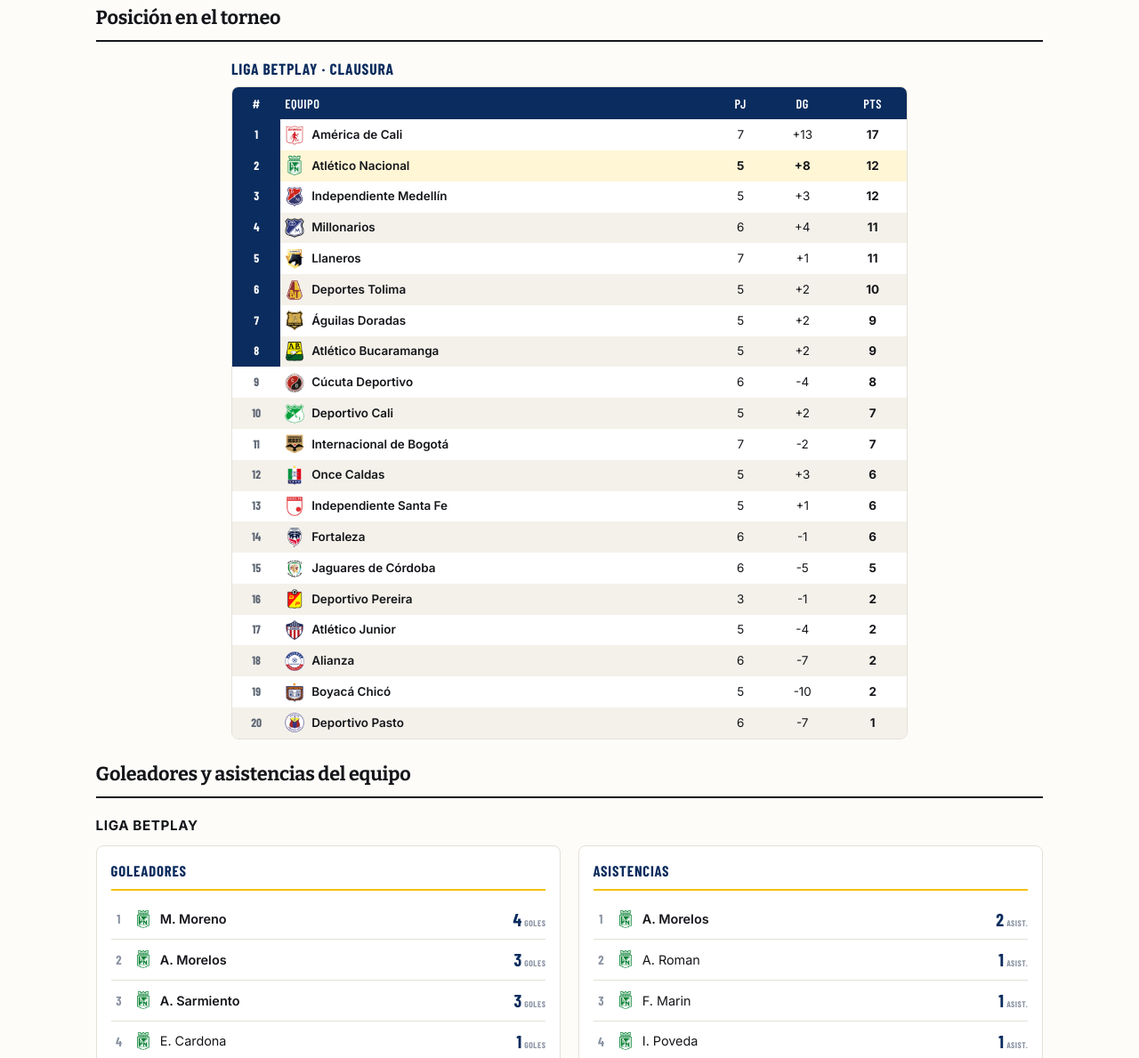
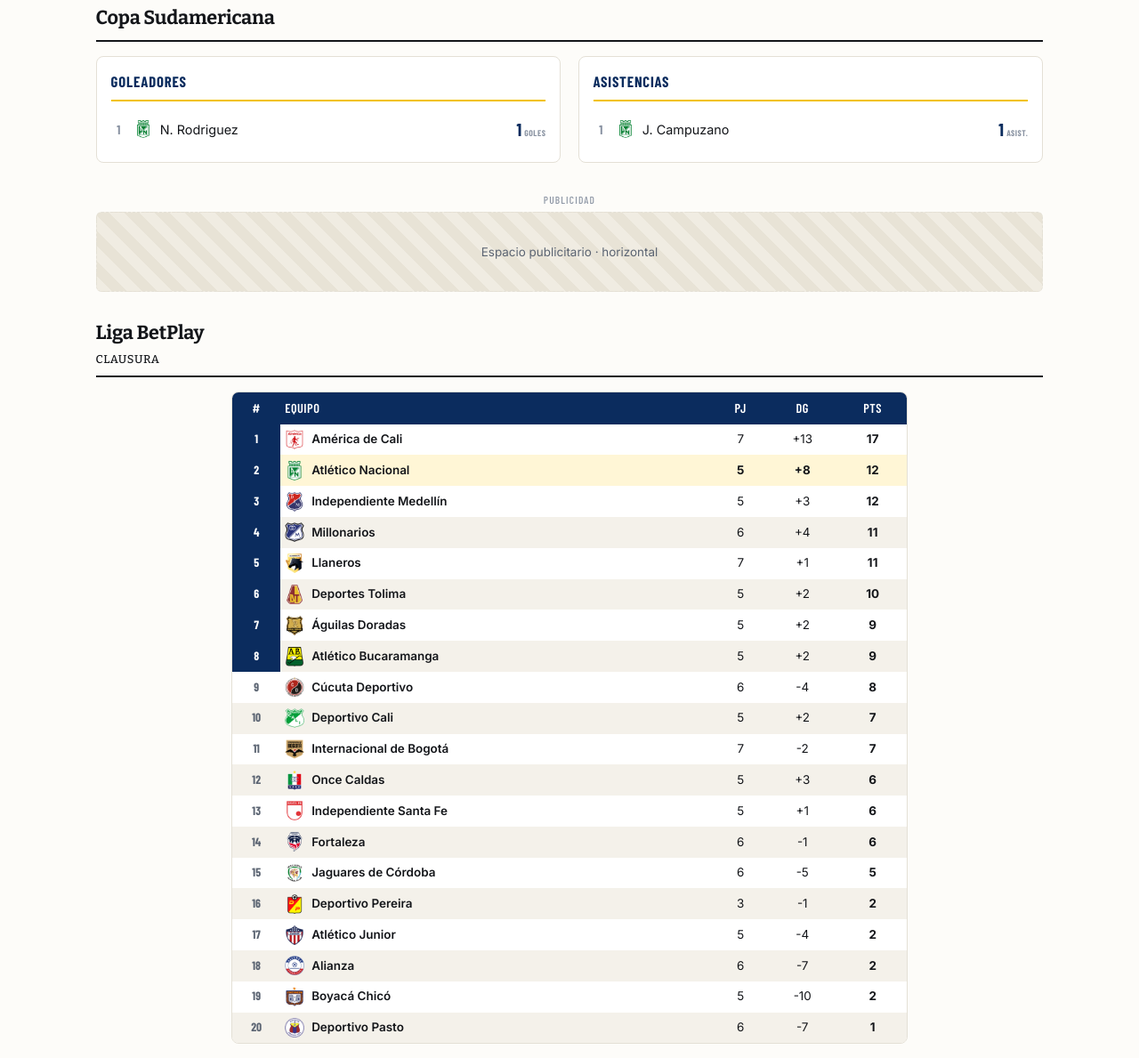
Before and after one commit to zibastian/futbol-colombiano, an Astro site: page /equipos/atletico-nacional in a window 1280 px wide. Shown: the part 570-1759 px from the top of the page at 89% size. Built offline with nearby package versions, Linux system fonts and the light colour scheme; Astro itself is replaced by a stand-in of ours.

Commit message:
Ficha de equipo: un bloque por torneo, con tabla y goleadores
Orden: Libertadores, Sudamericana, su liga, Copa BetPlay. Es el orden en que le
importan al hincha, no el alfabetico ni el de la configuracion.

Cada bloque muestra la tabla donde esta SU equipo -la vigente si aparece ahi, si
no el grupo o la fase donde si aparece- y debajo sus goleadores y asistentes.
Los goles no se suman entre torneos: 5 en Sudamericana y 2 en la Liga no son 7
de nada.

La pauta va ENTRE torneos y no despues del ultimo: pegada al pie rinde peor y el
pie ya tiene la suya.

Verificado contra los datos: Medellin muestra los cuatro torneos, Yumbo dos, y
Nacional aparece en Sudamericana con goleadores pero sin tabla, que es correcto
porque ahi no le corresponde ninguna.

```diff
--- a/src/pages/equipos/[equipo].astro
+++ b/src/pages/equipos/[equipo].astro
@@ -35,10 +35,14 @@ const notas = (await getCollection('noticias', ({ data }) => !data.draft))
 // leía solo los datos de ejemplo: un club recién ascendido —o uno nuevo, como
 // Independiente Yumbo— aparecía con números inventados aunque la sección de su
 // torneo ya mostrara los reales.
-const suTorneo = TORNEOS.find(
-  (t) => t.slug === (equipo.division === 'A' ? 'liga-betplay' : 'torneo-betplay')
-);
-const datos = suTorneo ? await datosDe(suTorneo.slug, suTorneo.ligaId, suTorneo.season) : null;
+// UN BLOQUE POR TORNEO, en el orden en que le importan al hincha: primero lo
+// internacional, después su liga, y la copa doméstica al final. Cada bloque
+// lleva la tabla donde está el equipo y debajo sus goleadores.
+//
+// Los goles NO se suman entre torneos: son certámenes distintos. Un jugador con
+// 5 en Sudamericana y 2 en la Liga no tiene 7 de nada.
+const suLiga = equipo.division === 'A' ? 'liga-betplay' : 'torneo-betplay';
+const ORDEN_TORNEOS = ['copa-libertadores', 'copa-sudamericana', suLiga, 'copa-betplay'];
 
 const aFila = (f: any) => ({
   posicion: f.posicion, equipo: f.equipo, pj: f.jugados, g: f.ganados, e: f.empatados,
@@ -48,65 +52,68 @@ const aFila = (f: any) => ({
 const estaAca = (filas: any[]) =>
   filas.some((f) => f.equipoId === equipo.apiId || buscarEquipo(f.equipo)?.slug === equipo.slug);
 
-let tabla: any[] = [];
-let tituloTabla = '';
-const grupoReal = (datos?.grupos ?? []).find((g) => g.filas.length && estaAca(g.filas));
-if (grupoReal) {
-  // Se prefiere la tabla vigente si el club también está ahí: es la que importa.
-  const vigenteSirve = datos!.tabla.length > 0 && estaAca(datos!.tabla);
-  const elegido = vigenteSirve
-    ? { nombre: datos!.tablaNombre ?? '', filas: datos!.tabla }
-    : grupoReal;
-  tabla = elegido.filas.map(aFila);
-  tituloTabla = [suTorneo?.nombre, elegido.nombre].filter(Boolean).join(' · ');
-} else if (equipo.division === 'A' && TABLA_DEMO) {
-  tabla = tablaDemo;
-  tituloTabla = 'Liga BetPlay';
-} else if (GRUPOS_DEMO) {
-  const grupo = gruposDemo.find((g) => g.filas.some((f) => buscarEquipo(f.equipo)?.slug === equipo.slug));
-  if (grupo) {
-    tabla = grupo.filas;
-    tituloTabla = `Torneo BetPlay · ${grupo.nombre}`;
-  }
-}
+const bloques = (
+  await Promise.all(
+    ORDEN_TORNEOS.map(async (slug) => {
+      const torneo = TORNEOS.find((x) => x.slug === slug);
+      if (!torneo) return null;
+      const d = await datosDe(torneo.slug, torneo.ligaId, torneo.season);
 
-// Goleadores y asistentes SOLO de este equipo
-const delEquipo = (lista: any[]) =>
-  lista.filter((f) => buscarEquipo(f.equipo)?.slug === equipo.slug);
-// Los goleadores del CLUB en TODAS las competiciones que juega, no el top 10
-// del torneo filtrado: con el top casi ningún equipo tenía a nadie y la sección
-// desaparecía. Y separados por competición, porque los goles de la Liga y los
-// de la Copa no se suman: son certámenes distintos.
-const porCompeticion = (
-  await Promise.all(
-    TORNEOS.map(async (t) => {
-      const d = await datosDe(t.slug, t.ligaId, t.season);
+      // La tabla que le sirve al hincha es donde está SU equipo. Se prefiere la
+      // vigente; si el club no está ahí —porque quedó en un grupo, o en una
+      // fase anterior— se busca en qué tabla aparece.
+      const enVigente = d.tabla.length > 0 && estaAca(d.tabla);
+      const elegida = enVigente
+        ? { nombre: d.tablaNombre ?? '', filas: d.tabla }
+        : d.grupos.find((g) => g.filas.length && estaAca(g.filas));
+
       const propios = equipo.apiId ? d.porEquipo?.[String(equipo.apiId)] : undefined;
+      if (!elegida && !propios) return null;
+
       return {
-        competencia: t.nombre,
-        slug: t.slug,
+        competencia: torneo.nombre,
+        slug: torneo.slug,
+        subtitulo: elegida?.nombre ?? '',
+        // Los grupos y cuadrangulares clasifican 2; una liga larga, 8.
+        clasifican: d.grupos.length > 2 ? 2 : 8,
+        tabla: (elegida?.filas ?? []).map(aFila),
         goles: propios?.goleadores ?? [],
         asistencias: propios?.asistencias ?? []
       };
     })
   )
-).filter((c) => c.goles.length > 0 || c.asistencias.length > 0);
+).filter((b): b is NonNullable<typeof b> => Boolean(b));
 
-const hayReales = porCompeticion.length > 0;
-// Respaldo de ejemplo solo si no hay NADA real de este club.
-const bloques = hayReales
-  ? porCompeticion
-  : ESTADISTICAS_DEMO && !grupoReal
-    ? [
-        {
+const hayReales = bloques.length > 0;
+
+// Respaldo de ejemplo, solo mientras no haya NADA real de este club.
+const delEquipo = (lista: any[]) =>
+  lista.filter((f) => buscarEquipo(f.equipo)?.slug === equipo.slug);
+if (!hayReales) {
+  const demoTabla = equipo.division === 'A' && TABLA_DEMO
+    ? { filas: tablaDemo, nombre: '' }
+    : GRUPOS_DEMO
+      ? (() => {
+          const g = gruposDemo.find((x) => x.filas.some((f) => buscarEquipo(f.equipo)?.slug === equipo.slug));
+          return g ? { filas: g.filas, nombre: g.nombre } : null;
+        })()
+      : null;
+  const goles = ESTADISTICAS_DEMO ? delEquipo(equipo.division === 'A' ? goleadoresLiga : goleadoresTorneo) : [];
+  const asis = ESTADISTICAS_DEMO ? delEquipo(equipo.division === 'A' ? asistenciasLiga : asistenciasTorneo) : [];
+  if (demoTabla || goles.length || asis.length) {
+    bloques.push({
       competencia: equipo.division === 'A' ? 'Liga BetPlay' : 'Torneo BetPlay',
-          slug: equipo.division === 'A' ? 'liga-betplay' : 'torneo-betplay',
-          goles: delEquipo(equipo.division === 'A' ? goleadoresLiga : goleadoresTorneo),
-          asistencias: delEquipo(equipo.division === 'A' ? asistenciasLiga : asistenciasTorneo)
+      slug: suLiga,
+      subtitulo: demoTabla?.nombre ?? '',
+      clasifican: equipo.division === 'A' ? 8 : 2,
+      tabla: demoTabla?.filas ?? [],
+      goles,
+      asistencias: asis
+    });
   }
-      ].filter((b) => b.goles.length || b.asistencias.length)
-    : [];
-const datosSonDemo = !grupoReal && !hayReales;
+}
+
+const datosSonDemo = !hayReales;
 
 const equipoLd = {
   '@context': 'https://schema.org',
@@ -151,22 +158,28 @@ const equipoLd = {
 
   <Anuncio formato="horizontal" />
 
-  {tabla.length > 0 && (
-    <section class="bloque-tabla">
-      <h2 class="seccion">Posición en el torneo</h2>
-      {datosSonDemo && (
+  {datosSonDemo && bloques.length > 0 && (
     <p class="aviso-demo">Datos de ejemplo para validar el diseño — aún no conectados en vivo.</p>
   )}
-      <TablaPosiciones filas={tabla} titulo={tituloTabla} destacar={equipo.slug} compacta={true} clasifican={equipo.division === 'A' ? 8 : 2} />
-    </section>
+
+  {bloques.map((b, i) => (
+    <section class="bloque-torneo">
+      {/* La pauta va ENTRE torneos, no después del último: pegada al pie
+          rinde peor y encima el pie ya tiene la suya. */}
+      {i > 0 && <Anuncio formato="horizontal" />}
+      <h2 class="seccion">
+        <a href={`/${b.slug}`}>{b.competencia}</a>
+        {b.subtitulo && <span class="fase-torneo">{b.subtitulo}</span>}
+      </h2>
+      {b.tabla.length > 0 && (
+        <TablaPosiciones
+          filas={b.tabla}
+          destacar={equipo.slug}
+          compacta={true}
+          clasifican={b.clasifican}
+        />
       )}
-
-  {bloques.length > 0 && (
-    <section class="bloque-stats">
-      <h2 class="seccion">Goleadores y asistencias del equipo</h2>
-      {bloques.map((b) => (
-        <>
-          <h3 class="competencia-titulo"><a href={`/${b.slug}`}>{b.competencia}</a></h3>
+      {(b.goles.length > 0 || b.asistencias.length > 0) && (
         <div class="grilla-stats">
           {b.goles.length > 0 && (
             <TablaAnotadores filas={b.goles} titulo="Goleadores" unidad="Goles" mostrarEquipo={false} />
@@ -175,10 +188,9 @@ const equipoLd = {
             <TablaAnotadores filas={b.asistencias} titulo="Asistencias" unidad="Asist." mostrarEquipo={false} />
           )}
         </div>
-        </>
+      )}
+    </section>
   ))}
-    </section>
-  )}
 
   <Anuncio formato="horizontal" />
 
@@ -222,6 +234,14 @@ const equipoLd = {
   .bloque-tabla { margin-bottom: 1.2rem; }
   .bloque-stats { margin-bottom: 1.4rem; }
   .grilla-stats { display: grid; grid-template-columns: repeat(auto-fit, minmax(290px, 1fr)); gap: 1.2rem; }
+  .bloque-torneo { margin-bottom: 2rem; }
+  .bloque-torneo .seccion a { color: inherit; text-decoration: none; }
+  .bloque-torneo .seccion a:hover { color: var(--acento); }
+  .fase-torneo {
+    display: block; font-size: 0.8rem; font-weight: 400; margin-top: 0.15rem;
+    text-transform: uppercase; letter-spacing: 0.04em; color: var(--tenue);
+  }
+
   .competencia-titulo {
     font-size: 0.95rem; margin: 1.2rem 0 0.6rem; text-transform: uppercase;
     letter-spacing: 0.04em; color: var(--tenue);
```
Lines whose indentation alone changed are shown as unchanged.
